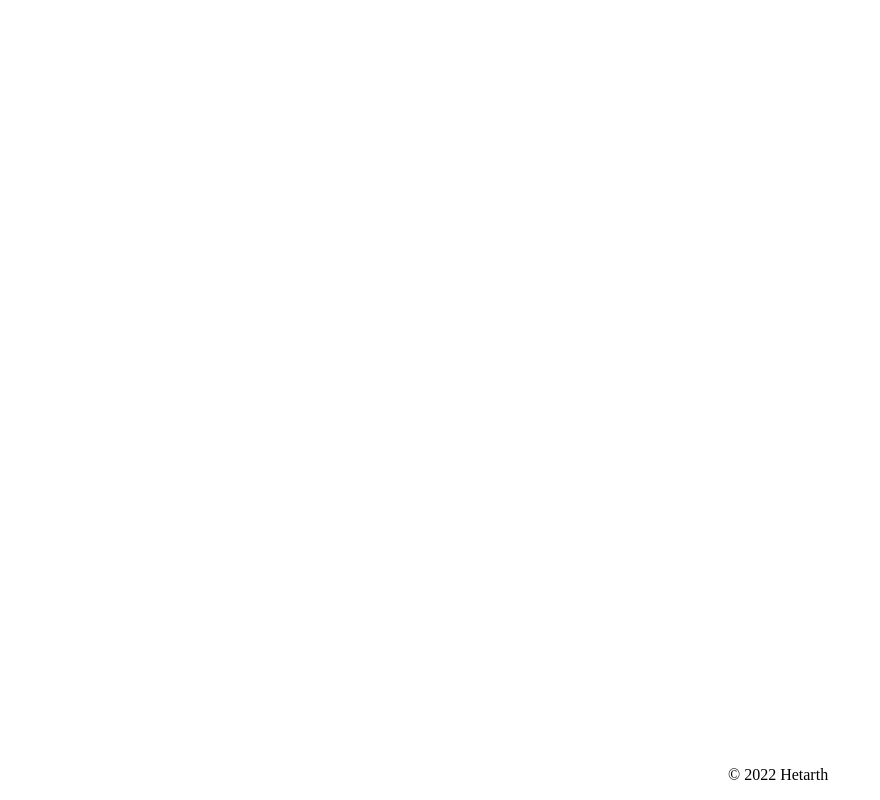
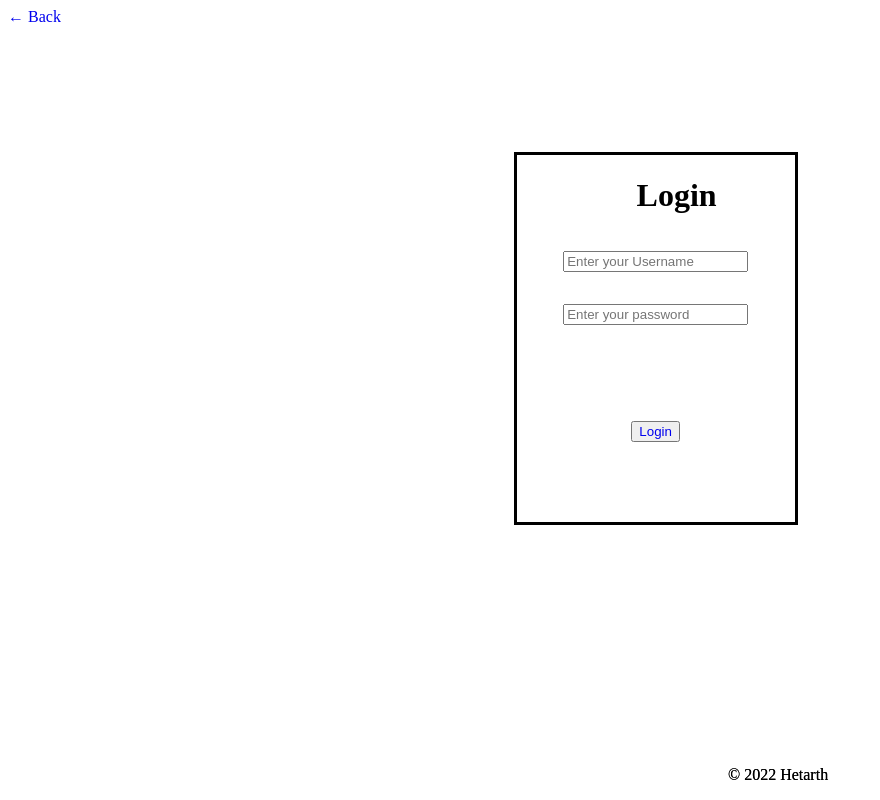
Before and after one commit to HETARTH7/XrossFit-FrontEnd, a React (Create React App) app: page /adminlogin in a window 1280 px wide. Before the commit this address had no page. Shown: the whole page, without its empty margins (0-880 px from the left). Built offline with nearby package versions, Linux system fonts and the light colour scheme.

Commit message:
admin dashboard

```diff
--- /dev/null
+++ b/src/components/AdminDashboard.jsx
@@ -0,0 +1,40 @@
+import axios from "axios";
+import React, { useState } from "react";
+import UserCount from "./UserCount";
+
+const AdminDashboard = () => {
+  const [users, setUsers] = useState([]);
+  axios
+    .get("http://localhost:5000/user")
+    .then((res) => setUsers(res.data))
+    .catch((err) => console.log(err));
+  const deleteUser = (id) => {
+    axios
+      .post(`http://localhost:5000/user/delete/${id}`)
+      .then((res) => console.log(res.data))
+      .catch((err) => console.log(err));
+    setUsers((prevValue) => {
+      return prevValue.filter((index) => {
+        return index._id !== id;
+      });
+    });
+  };
+  return (
+    <div>
+      <h1>Users</h1>
+      <UserCount />
+      <div>
+        {users.map((user) => {
+          return (
+            <div key={user.username}>
+              <p value={user}>{user.username}</p>
+              <button onClick={() => deleteUser(user._id)}>DELETE USER</button>
+            </div>
+          );
+        })}
+      </div>
+    </div>
+  );
+};
+
+export default AdminDashboard;
--- /dev/null
+++ b/src/components/AdminLogin.jsx
@@ -0,0 +1,34 @@
+import React from "react";
+import Footer from "./Footer";
+import Back from "./Back";
+import { Link } from "react-router-dom";
+
+const AdminLogin = () => {
+  return (
+    <div>
+      <Back />
+      <div>
+        <form className="login-form">
+          <h1 className="form-heading">Login</h1>
+          <input
+            className="form-input"
+            type="text"
+            placeholder="Enter your Username"
+          />
+          <input
+            className="form-input"
+            type="password"
+            placeholder="Enter your password"
+          />
+          <button className="form-button">
+            <Link to={"/admindashboard"}>Login</Link>
+          </button>
+        </form>
+      </div>
+
+      <Footer />
+    </div>
+  );
+};
+
+export default AdminLogin;
--- a/src/components/App.jsx
+++ b/src/components/App.jsx
@@ -1,4 +1,3 @@
-import React, { useState } from "react";
 import Home from "./Home";
 import { BrowserRouter, Routes, Route } from "react-router-dom";
 import Login from "./Login";
@@ -7,17 +6,20 @@ import Footer from "./Footer";
 import Dashboard from "./Dashboard";
 import Exercises from "./Exercises";
 import CreateExercise from "./CreateExercise";
+import AdminLogin from "./AdminLogin";
+import AdminPortal from "./AdminDashboard";
 
 const App = () => {
-  const [user, setUser] = useState();
   return (
     <>
       <BrowserRouter>
         <Routes>
           <Route path="/" element={<Home />} />
-          <Route path="/login" element={<Login setUser={setUser} />} />
+          <Route path="/login" element={<Login />} />
           <Route path="/register" element={<Register />} />
-          <Route path="/dashboard" element={<Dashboard user={user} />} />
+          <Route path="/adminlogin" element={<AdminLogin />} />
+          <Route path="/admindashboard" element={<AdminPortal />} />
+          <Route path="/dashboard" element={<Dashboard />} />
           <Route path="/track" element={<CreateExercise />} />
           <Route path="/exercises-list" element={<Exercises />} />
         </Routes>
--- a/src/components/Home.jsx
+++ b/src/components/Home.jsx
@@ -13,7 +13,7 @@ const Home = () => {
               .typeString("HELLO")
               .pauseFor(800)
               .deleteAll()
-              .typeString("<strong>Welcome to the App</strong>")
+              .typeString("<strong>Welcome to the Fitness App</strong>")
               .start();
           }}
         />
--- a/src/components/HomeNav.jsx
+++ b/src/components/HomeNav.jsx
@@ -11,6 +11,9 @@ const HomeNav = () => {
         <Link className="nav-link" to={"/register"}>
           Register
         </Link>
+        <Link className="nav-link" to={"/adminlogin"}>
+          Admin Portal
+        </Link>
       </div>
     </div>
   );
--- a/src/components/Register.jsx
+++ b/src/components/Register.jsx
@@ -43,7 +43,7 @@ const Register = () => {
             placeholder="Enter your password"
           />
           <button className="form-button" onClick={onClick}>
-            <Link to={"/dashboard"}>Register</Link>
+            <Link to={"/"}>Register</Link>
           </button>
         </form>
       </div>
--- /dev/null
+++ b/src/components/UserCount.jsx
@@ -0,0 +1,19 @@
+import React, { useState } from "react";
+import axios from "axios";
+
+const UserCount = () => {
+  const [users, setUsers] = useState([]);
+  var c = 0;
+  axios
+    .get("http://localhost:5000/user")
+    .then((res) => setUsers(res.data))
+    .catch((err) => console.log(err));
+
+  const count = () => {
+    users.forEach(() => c++);
+  };
+  count();
+  return <div>UserCount:{c}</div>;
+};
+
+export default UserCount;
```
